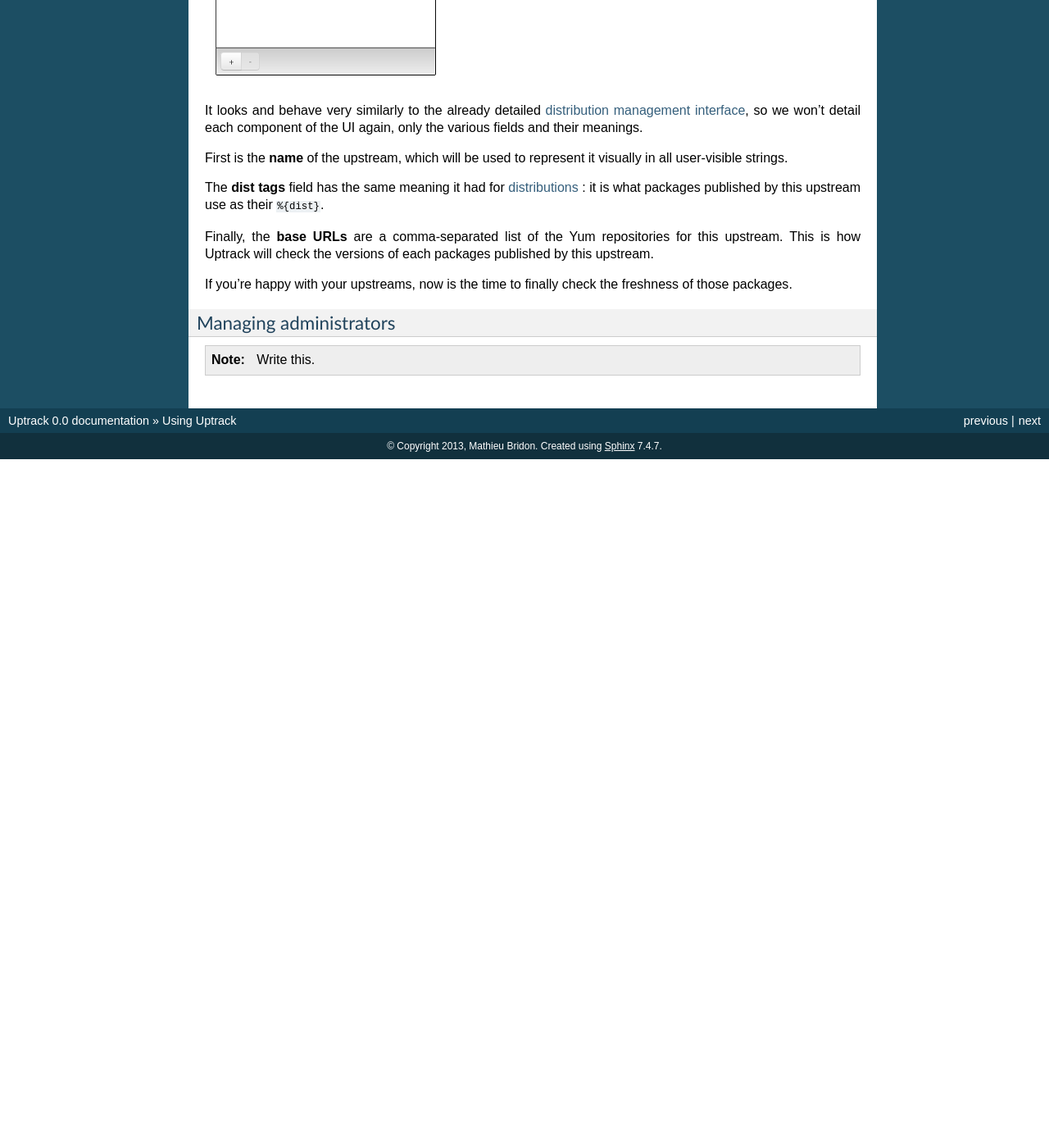
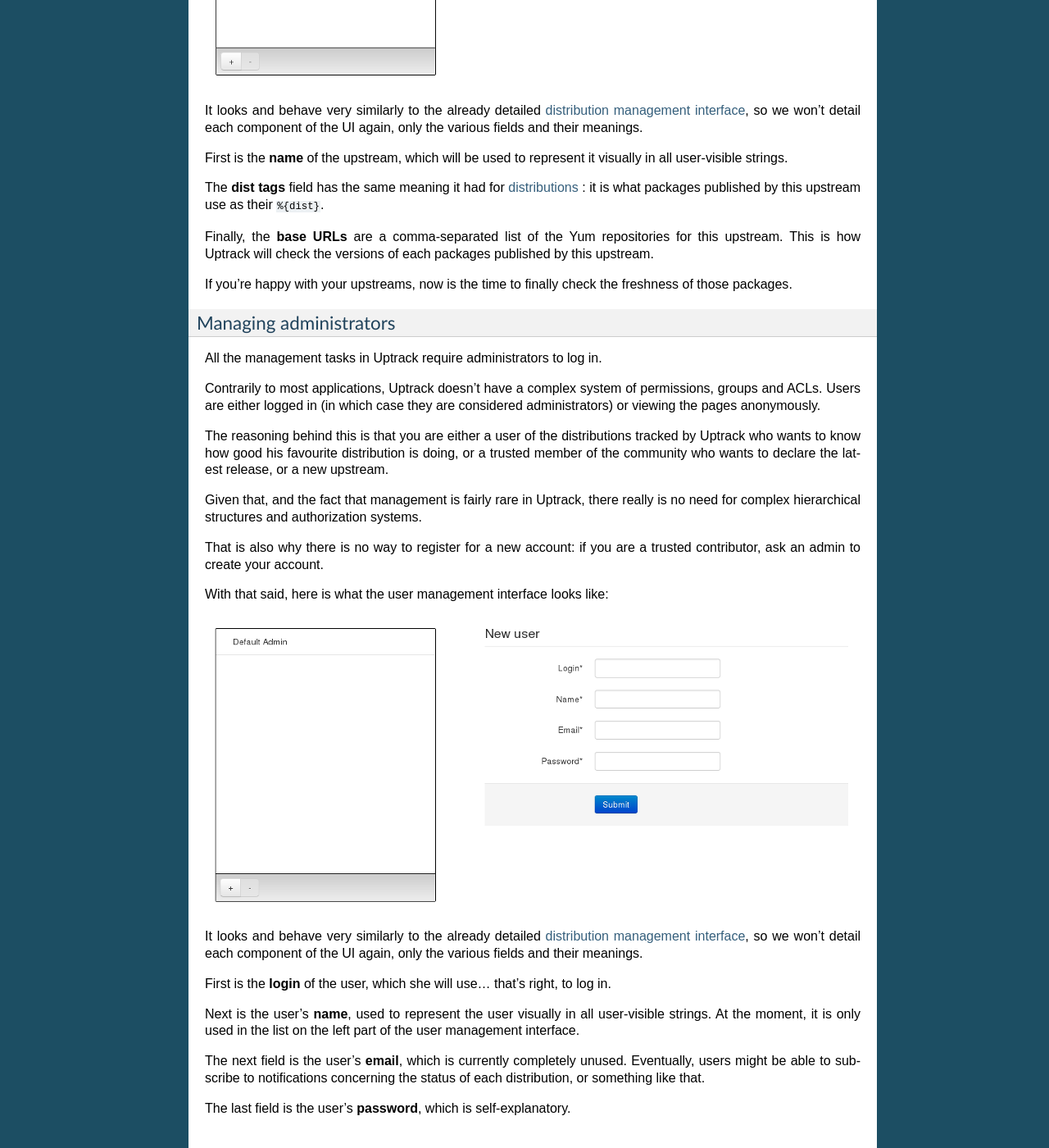
Before and after one commit to network-box/uptrack, a Sphinx documentation site: the page built from doc/source/usage.rst, in a window 1280 px wide and 1400 px high, scrolled down 4604 px. Shown: the whole window at 82% size. Built offline with Sphinx 7.4.7, drawn with Linux system fonts in a browser that asks for light colours; before the commit the page ends 5164 px from its top, so only the background shows below that.

Commit message:
doc: Write about user management

```diff
--- a/doc/source/usage.rst
+++ b/doc/source/usage.rst
@@ -241,4 +241,42 @@
 Managing administrators
 -----------------------
 
-.. note:: Write this.
+All the management tasks in Uptrack require administrators to log in.
+
+Contrarily to most applications, Uptrack doesn't have a complex system of
+permissions, groups and ACLs. Users are either logged in (in which case they
+are considered administrators) or viewing the pages anonymously.
+
+The reasoning behind this is that you are either a user of the distributions
+tracked by Uptrack who wants to know how good his favourite distribution is
+doing, or a trusted member of the community who wants to declare the latest
+release, or a new upstream.
+
+Given that, and the fact that management is fairly rare in Uptrack, there
+really is no need for complex hierarchical structures and authorization
+systems.
+
+That is also why there is no way to register for a new account: if you are a
+trusted contributor, ask an admin to create your account.
+
+With that said, here is what the user management interface looks like:
+
+.. image:: _static/admin-users.png
+   :align: center
+
+It looks and behave very similarly to the already detailed
+:ref:`distribution management interface <manage-distros>`, so we won't detail
+each component of the UI again, only the various fields and their meanings.
+
+First is the **login** of the user, which she will use... that's right, to
+log in.
+
+Next is the user's **name**, used to represent the user visually in all
+user-visible strings. At the moment, it is only used in the list on the left
+part of the user management interface.
+
+The next field is the user's **email**, which is currently completely unused.
+Eventually, users might be able to subscribe to notifications concerning the
+status of each distribution, or something like that.
+
+The last field is the user's **password**, which is self-explanatory.
```
Also changed, not shown: doc/source/_static/admin-users.png (added).
